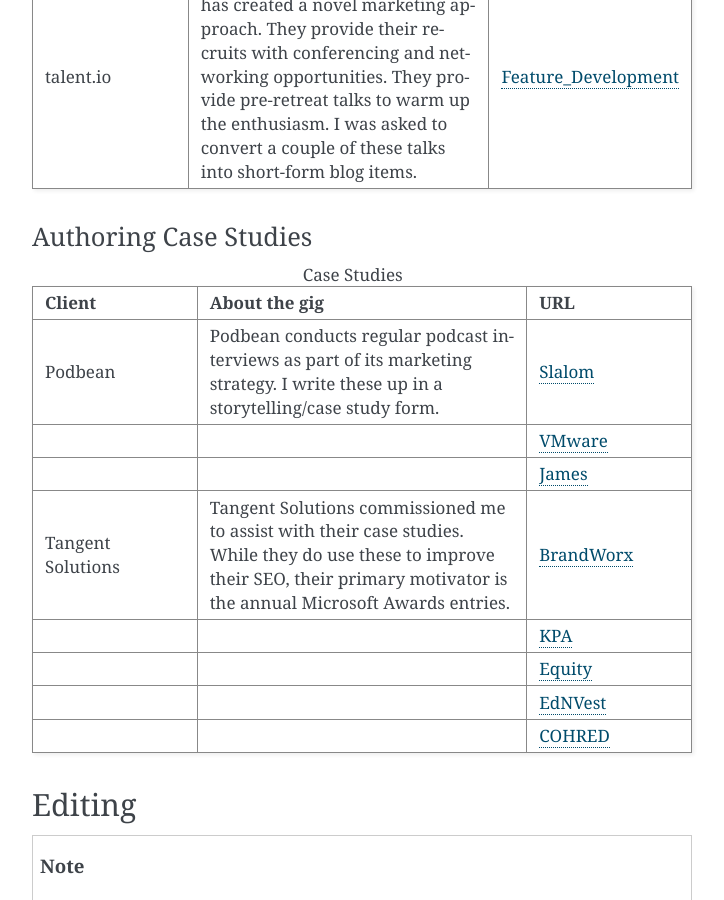
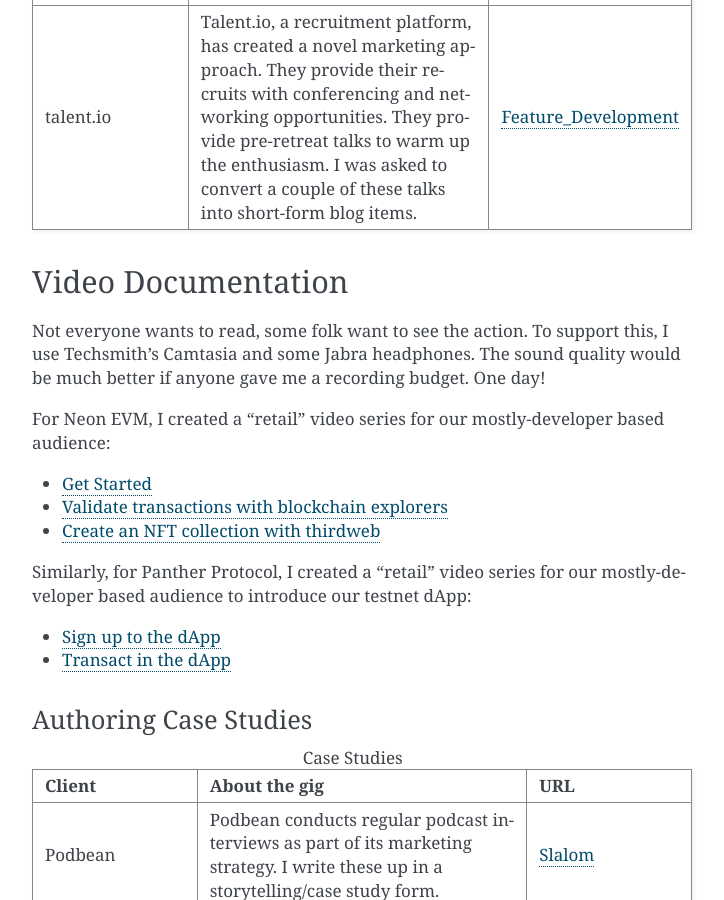
Before and after one commit to m4sterbunny/NewPortfolio, a Sphinx documentation site: the page built from source/pages/portfolio.rst, in a window 1280 px wide and 900 px high, scrolled down 2732 px. Shown: the whole window, without its empty margins (388-1112 px from the left). Built offline with Sphinx 7.4.7, drawn with Linux system fonts in a browser that asks for light colours; some of the changed text lies outside the part shown.

Commit message:
adds videos

```diff
--- a/source/pages/blockchain.rst
+++ b/source/pages/blockchain.rst
@@ -148,6 +148,7 @@
 - Supporting a developer audience with docs-as-code (in Markdown/Docusaurus static site)
 - Developing thorough Open RPC API specifications
 - Managing docs as service desk to Dev Rels and Product Managers
+- Producing :ref:`Video Documentation <Videos>` to encourage use of the product
 
 **Marketing Responsibilities**
 
@@ -163,7 +164,7 @@
 **General Responsibilities**
 
 - Updating GitBook docs using GitHub sync/Markdown, e.g. restructure and rewrite to provide a `single entry-point <https://docs.pantherprotocol.io/docs/panther-core/testnet#testnet-rewards>`_ for dApp community testers
-- How-to videos: working with branding team for high-production Get Started for retail test dApp users
+- :ref:`How-to videos <Videos>`: working with branding team for high-production Get Started for retail test dApp users (note, I have shared the pre-production version, not the music tracked and branded version).
 
 **Marketing Responsibilities**
 
--- a/source/pages/portfolio.rst
+++ b/source/pages/portfolio.rst
@@ -106,6 +106,8 @@
     :ref:`White Papers <AuthoringPapers>`
 
     :ref:`Articles <authorarticles>`
+
+    :ref:`Video Documentation <Videos>`
 
     :ref:`Case Studies <casestudies>`
 
@@ -226,6 +228,25 @@
    * - talent.io
      - Talent.io, a recruitment platform, has created a novel marketing approach. They provide their recruits with conferencing and networking opportunities. They provide pre-retreat talks to warm up the enthusiasm. I was asked to convert a couple of these talks into short-form blog items.
      - Feature_Development_
+
+
+.. _Videos:
+
+Video Documentation
+*******************
+
+Not everyone wants to read, some folk want to see the action. To support this, I use Techsmith's Camtasia and some Jabra headphones. The sound quality would be much better if anyone gave me a recording budget. One day!
+
+For Neon EVM, I created a "retail" video series for our mostly-developer based audience:
+
+- `Get Started <https://youtu.be/0rK2Oonigik>`_
+- `Validate transactions with blockchain explorers <https://youtu.be/tNXRDBmtOPQ>`_
+- `Create an NFT collection with thirdweb <https://youtu.be/lXjtSQhj4Cc>`_
+
+Similarly, for Panther Protocol, I created a "retail" video series for our mostly-developer based audience to introduce our testnet dApp:
+
+- `Sign up to the dApp <https://youtu.be/deqCKhTxcpA>`_
+- `Transact in the dApp <https://youtu.be/a63UNY-kId8>`_
 
 .. _casestudies:
 
```
Also changed, not shown: README.md (+0 -39 lines), 10 other files.
